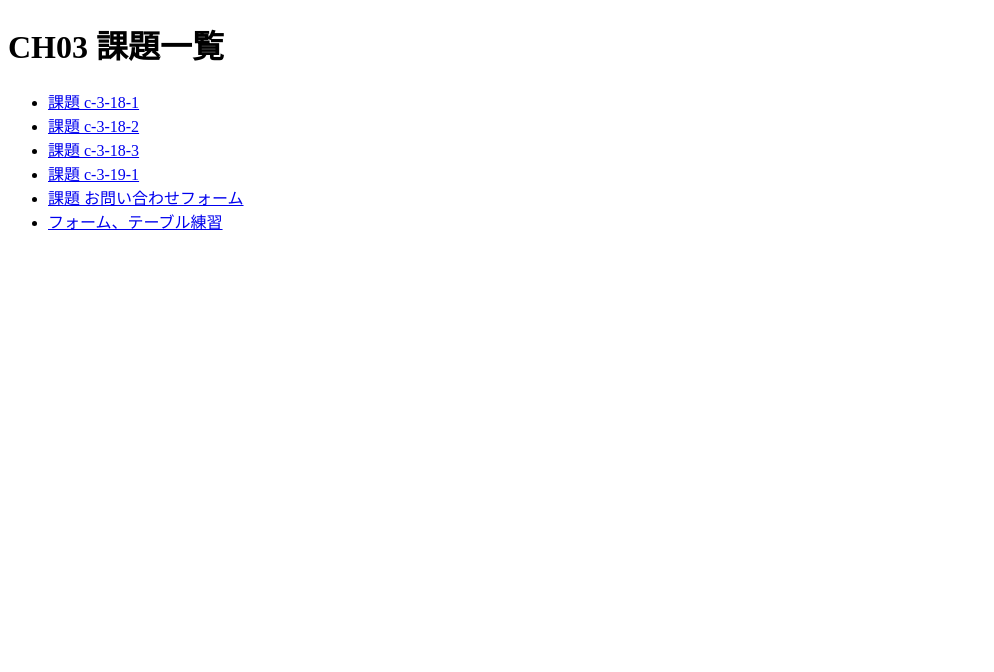
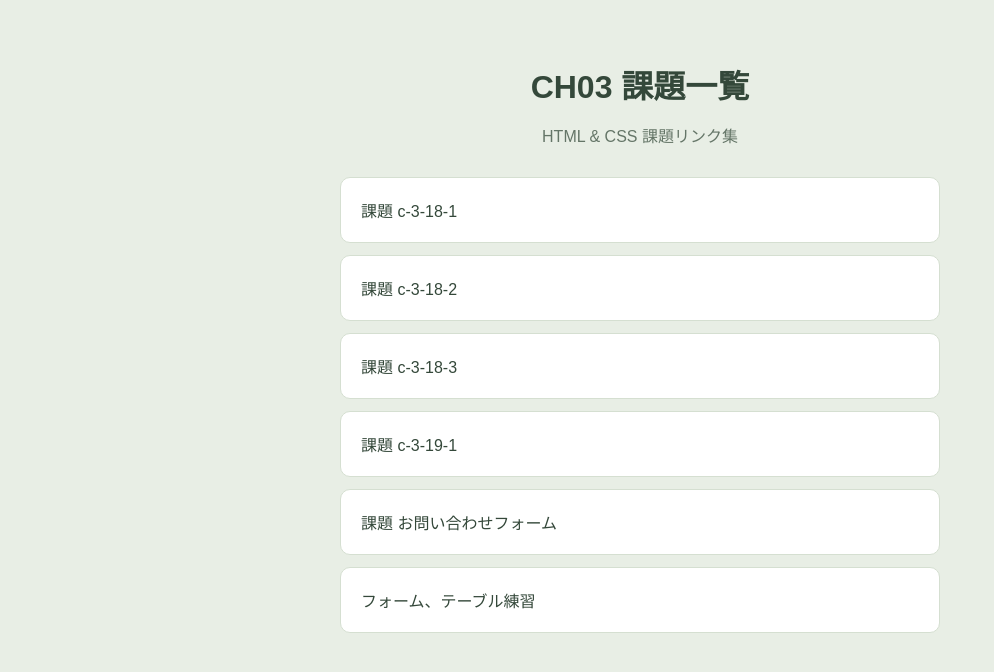
Before and after one commit to itc-s26012/CH03, a plain HTML site: page index.html in a window 1280 px wide. Shown: the whole page, without its empty margins (0-994 px from the left). Drawn offline with Linux system fonts and the light colour scheme.

Commit message:
目次の背景　設定

```diff
--- a/index.html
+++ b/index.html
@@ -3,11 +3,14 @@
 
 <head>
   <meta charset="UTF-8" />
+  <meta name="viewport" content="width=device-width, initial-scale=1.0" />
   <title>CH03 課題一覧</title>
+  <link rel="stylesheet" href="./style.css" />
 </head>
 
 <body>
   <h1>CH03 課題一覧</h1>
+  <p class="description">HTML & CSS 課題リンク集</p>
 
   <ul>
     <li><a href="./c-3-18-1/index.html">課題 c-3-18-1</a></li>
--- /dev/null
+++ b/style.css
@@ -0,0 +1,45 @@
+
+body {
+    background-color: #e8eee5;
+    color: #34483a;
+    font-family: sans-serif;
+    margin: 0;
+    padding: 40px 20px;
+}
+
+h1 {
+    text-align: center;
+    margin-bottom: 10px;
+}
+
+.description {
+    text-align: center;
+    color: #647567;
+    margin-bottom: 30px;
+}
+
+ul {
+    list-style: none;
+    padding: 0;
+    max-width: 600px;
+    margin: 0 auto;
+}
+
+li {
+    margin-bottom: 12px;
+}
+
+a {
+    display: block;
+    background-color: #ffffff;
+    color: #34483a;
+    text-decoration: none;
+    padding: 20px;
+    border-radius: 10px;
+    border: 1px solid #d5dfd1;
+    transition: background-color 0.2s;
+}
+
+a:hover {
+    background-color: #d5e3d0;
+}
```
